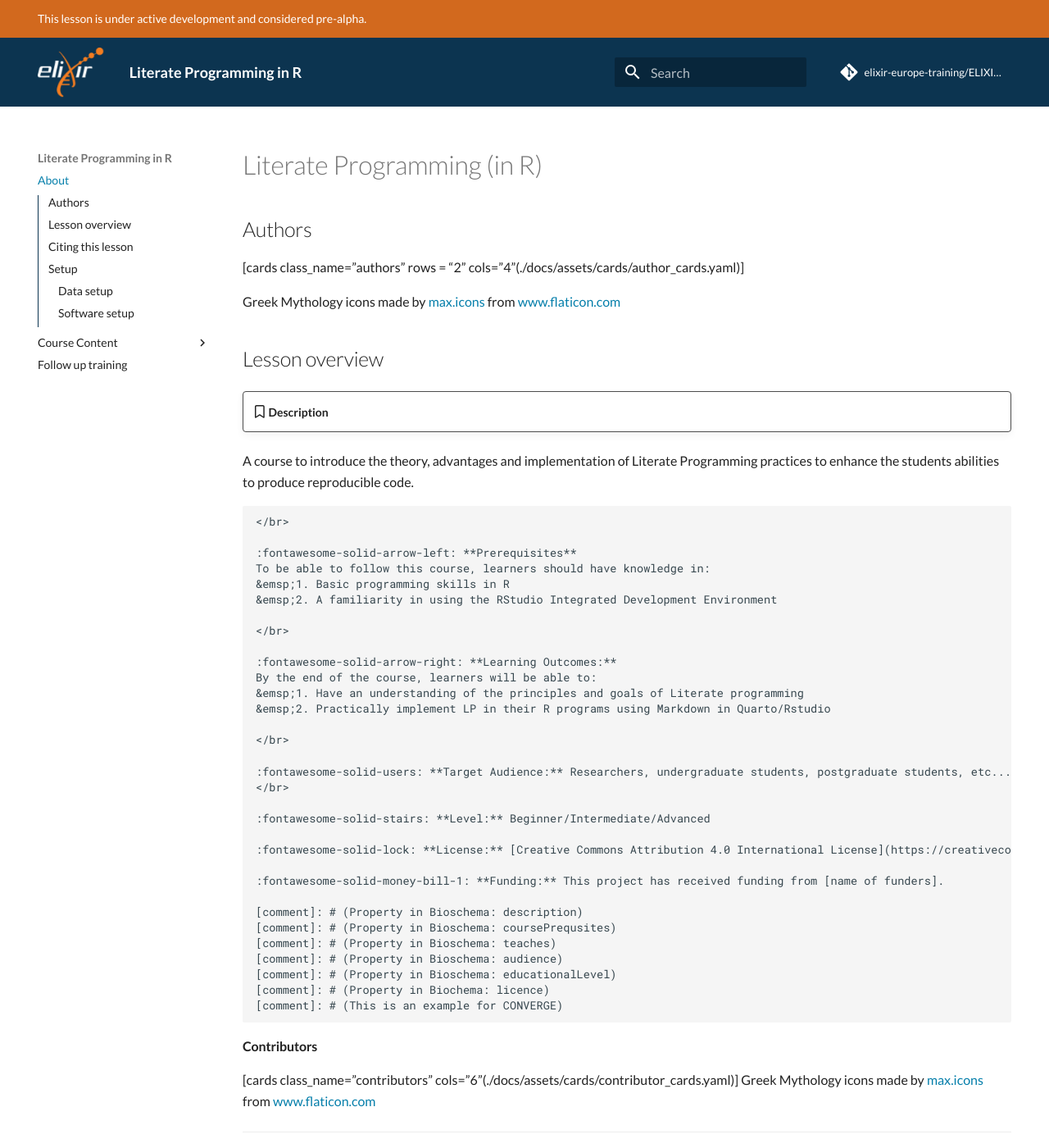
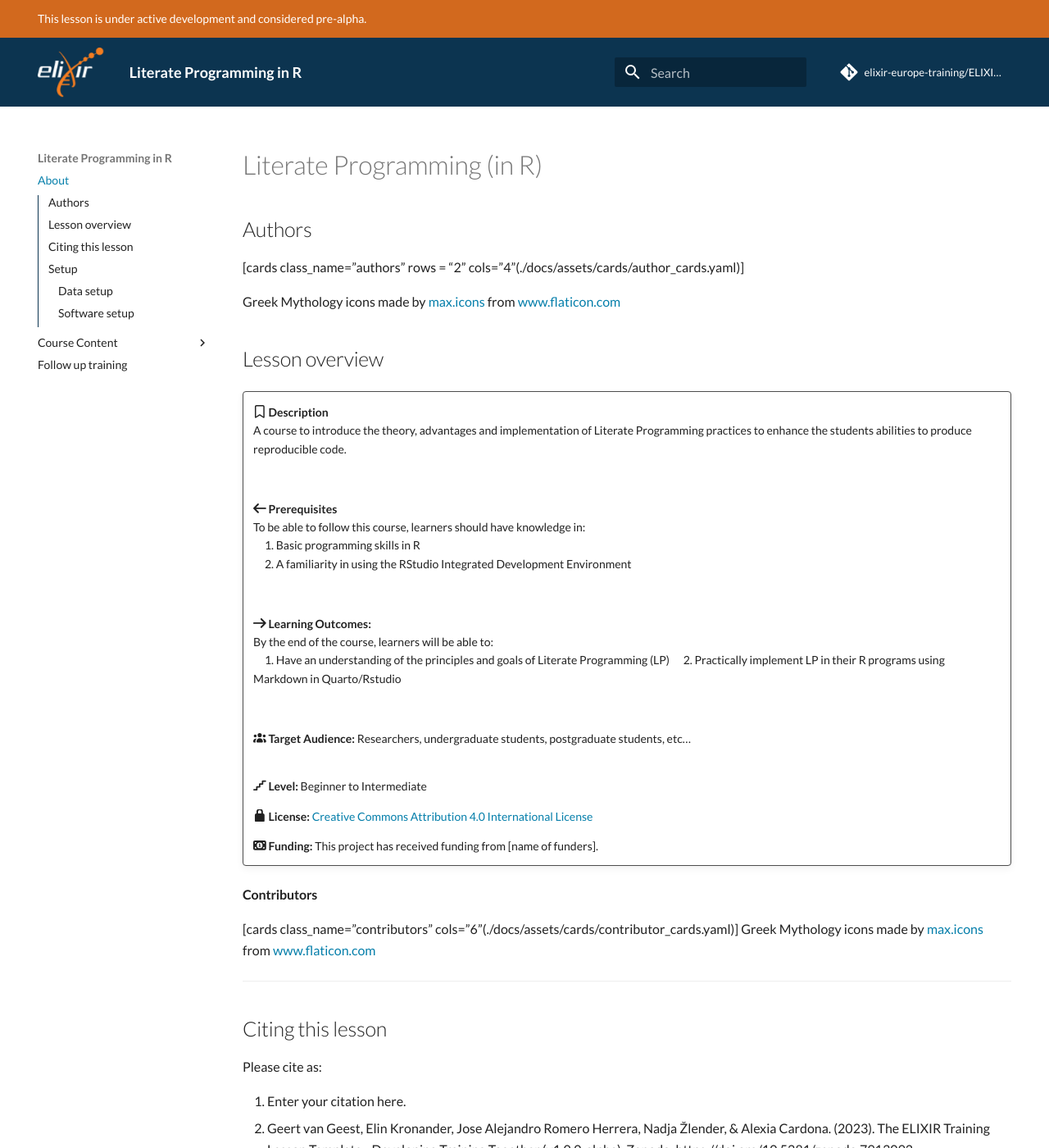
Before and after one commit to elixir-europe-training/ELIXIR-TrP-LiterateProgrammingR-CodeRep, an MkDocs documentation site: the page built from docs/index.md, in a window 1280 px wide and 1400 px high. Shown: the whole window at 82% size. Built offline with MkDocs 1.6.1 and Material for MkDocs 9.7.7, drawn with Linux system fonts in a browser that asks for light colours; comment, search, counter and statistics services are not loaded.

Commit message:
Update index.md
fixing break in admonition

```diff
--- a/docs/index.md
+++ b/docs/index.md
@@ -10,7 +10,7 @@ Greek Mythology icons made by [max.icons](https://www.flaticon.com/authors/maxic
 
 !!! overview ""
     :fontawesome-regular-bookmark: **Description**
-   A course to introduce the theory, advantages and implementation of Literate Programming practices to enhance the students abilities to produce reproducible code.
+    A course to introduce the theory, advantages and implementation of Literate Programming practices to enhance the students abilities to produce reproducible code.
 
     </br>
 
@@ -23,7 +23,7 @@ Greek Mythology icons made by [max.icons](https://www.flaticon.com/authors/maxic
 
     :fontawesome-solid-arrow-right: **Learning Outcomes:**
     By the end of the course, learners will be able to:
-    &emsp;1. Have an understanding of the principles and goals of Literate programming
+    &emsp;1. Have an understanding of the principles and goals of Literate Programming (LP)
     &emsp;2. Practically implement LP in their R programs using Markdown in Quarto/Rstudio
 
     </br>
@@ -31,7 +31,7 @@ Greek Mythology icons made by [max.icons](https://www.flaticon.com/authors/maxic
     :fontawesome-solid-users: **Target Audience:** Researchers, undergraduate students, postgraduate students, etc...
     </br>
 
-    :fontawesome-solid-stairs: **Level:** Beginner/Intermediate/Advanced
+    :fontawesome-solid-stairs: **Level:** Beginner to Intermediate
 
     :fontawesome-solid-lock: **License:** [Creative Commons Attribution 4.0 International License](https://creativecommons.org/licenses/by/4.0/)
 
```
